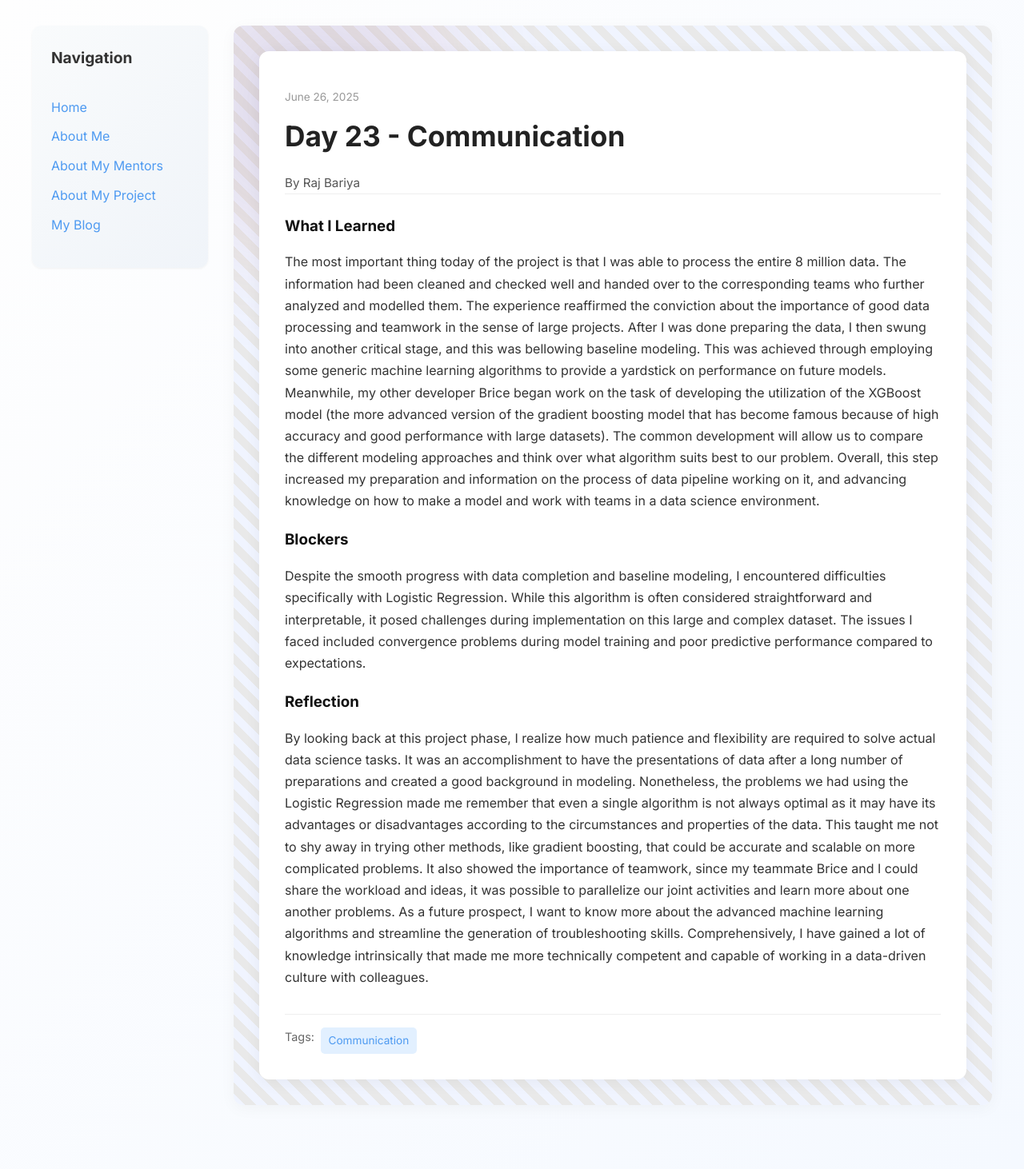
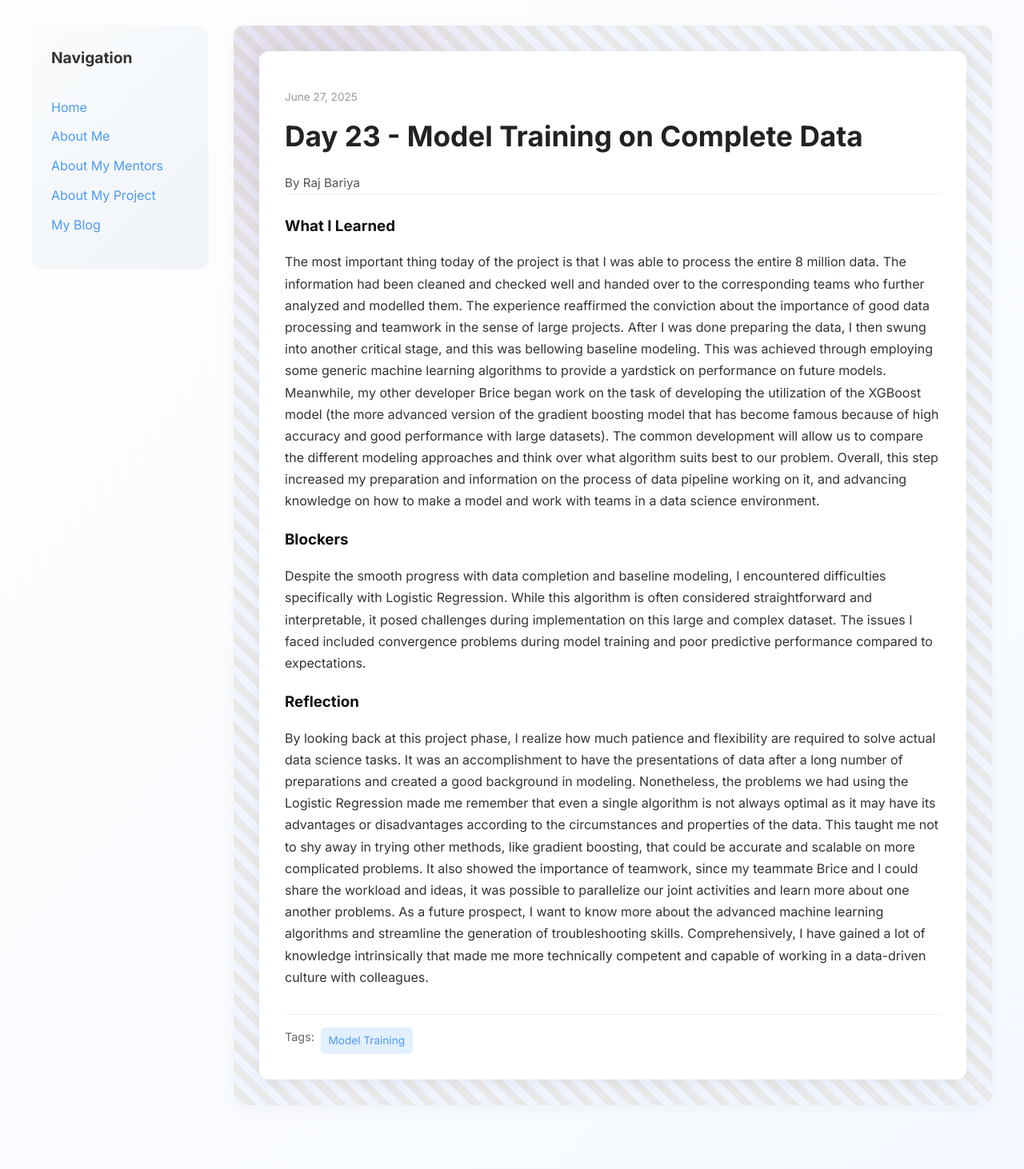
Before and after one commit to rajbariyaa/rajbariyaa.github.io, a Jekyll site: the page built from _posts/2025-06-27-day-24.md, in a window 1280 px wide. Shown: the whole page at 80% size. Built offline with Jekyll 4.4.1, drawn with Linux system fonts in a browser that asks for light colours.

Commit message:
Update 2025-06-27-day-24.md

```diff
--- a/_posts/2025-06-27-day-24.md
+++ b/_posts/2025-06-27-day-24.md
@@ -1,10 +1,10 @@
 ---
 layout: post
-title: "Day 23 - Communication"
-date: 2025-06-26
+title: "Day 23 - Model Training on Complete Data"
+date: 2025-06-27
 author: Raj Bariya
-permalink: /day23.html
-tags: ["Communication"]
+permalink: /day24.html
+tags: ["Model Training"]
 
 what_i_learned: |
   The most important thing today of the project is that I was able to process the entire 8 million data. The information had been cleaned and checked well and handed over to the corresponding teams who further analyzed and modelled them. The experience reaffirmed the conviction about the importance of good data processing and teamwork in the sense of large projects. After I was done preparing the data, I then swung into another critical stage, and this was bellowing baseline modeling. This was achieved through employing some generic machine learning algorithms to provide a yardstick on performance on future models. Meanwhile, my other developer Brice began work on the task of developing the utilization of the XGBoost model (the more advanced version of the gradient boosting model that has become famous because of high accuracy and good performance with large datasets). The common development will allow us to compare the different modeling approaches and think over what algorithm suits best to our problem. Overall, this step increased my preparation and information on the process of data pipeline working on it, and advancing knowledge on how to make a model and work with teams in a data science environment.
```
